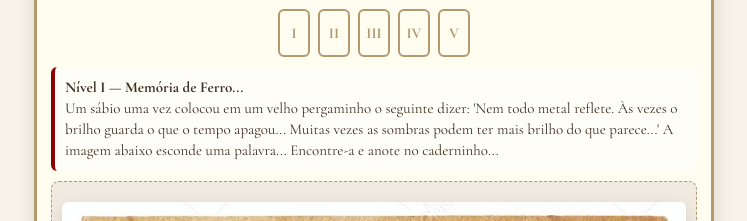
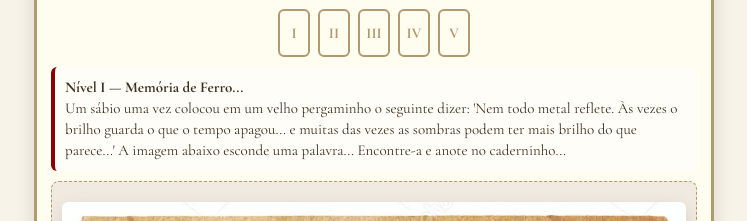
Before and after one commit to MisteriousCreator/ecosdocarmim, a plain HTML site: page index.html in a window 1280 px wide. Shown: the part 123-344 px from the top of the page, without its empty margins (266-1013 px from the left). Drawn offline with nearby package versions, Linux system fonts and the light colour scheme.

Commit message:
mudanças nos textos do enigma II

```diff
--- a/index.html
+++ b/index.html
@@ -84,21 +84,20 @@ const levels = [
   {
     id: 1,
     title: "Nível I — Memória de Ferro...",
-    clue: "Um sábio uma vez colocou em um velho pergaminho o seguinte dizer: 'Nem todo metal reflete. Às vezes o brilho guarda o que o tempo apagou... Muitas vezes as sombras podem ter mais brilho do que parece...' A imagem abaixo esconde uma palavra... Encontre-a e anote no caderninho...",
+    clue: "Um sábio uma vez colocou em um velho pergaminho o seguinte dizer: 'Nem todo metal reflete. Às vezes o brilho guarda o que o tempo apagou... e muitas das vezes as sombras podem ter mais brilho do que parece...' A imagem abaixo esconde uma palavra... Encontre-a e anote no caderninho...",
     type: "image",
     media: "media/forja.jpeg",
     placeholder: "palavra (minúsculas)",
     answer: answers.level1,
-    hint: "Dica: Use suas habilidades de fotografia 📸, as vezes as respostas estão nos detalhes... e certos detalhes precisam de mais contraste..."
+    hint: "Use suas habilidades de fotografia 📸, as vezes as respostas estão nos detalhes... e certos detalhes precisam de mais contraste..."
   },
   {
     id: 2,
     title: "Nível II — O Conto da Fênix",
-    clue: "Entre as páginas chamuscadas, havia um bilhete do ferreiro, ainda com cheiro de cinza:<br><br><i>“Nem todo fim é cinza. Às vezes, o que arde não morre... apenas muda de forma. Quando a dor queima, o amor forja asas, e o que era ferro vira chama. A fênix não teme o fogo... ela o chama pelo nome e renasce. Dizem que, se as palavras certas forem alinhadas, o ciclo se completa.”</i><br><br>As palavras escondem uma frase. Descubra o que o ferreiro quis dizer antes de desaparecer.",
-    type: "inpage",
+    clue: "Entre as páginas chamuscadas, havia um bilhete do ferreiro, ainda com cheiro de cinza:<br><br><i>Guardei meu último suspiro neste papiro queimado.<br><br>Nem todo fim é cinza, meu jovem. Às vezes, o que arde não morre, apenas se transforma pela força do que é real.<br><br>O amor é o único fogo que não consome; ele forja as asas. É o que permite <strong>OUTRA</strong> vez a dor queimar... e o coração resistir.<br><br>Somente quando se aceita a perda e se entrega a dor, o que era ferro vira chama. Nisso consiste a <strong>VIDA</strong>.<br><br>A Fênix não teme o fogo... ela o chama pelo nome e renasce.<br><br>Lembre-se: se as palavras certas forem alinhadas, o ciclo se completa com o maior de todos os sentimentos.</i><br><br>As palavras escondem uma frase. Descubra o que o ferreiro quis dizer antes de desaparecer.",    type: "inpage",
     placeholder: "frase (sem espaços, minúsculas)",
     answer: "outravida",
-    hint: "Dica: A ave carmesim contém uma caracteristica atrelada a nossa conexão... a resposta está nesta leve subjetvidade"
+    hint: "A ave carmesim contém uma caracteristica atrelada a nossa conexão... a resposta está nesta leve subjetvidade"
   },
   {
     id: 3,
@@ -108,7 +107,7 @@ const levels = [
     media: "media/diario.pdf",
     placeholder: "palavra (minúsculas)",
     answer: answers.level3,
-    hint: "Dica: Algumas vezes, o que procuramos está no começo... leia as primeiras letras de cada linha."
+    hint: "Algumas vezes, o que procuramos está no começo... leia as primeiras letras de cada linha."
   },
   {
     id: 4,
@@ -118,7 +117,7 @@ const levels = [
     media: null,
     placeholder: "frase (sem espaços)",
     answer: answers.level4,
-    hint: "Dica: usa um decifrador ROT-7 online e cola o texto do enigma."
+    hint: "Usa um decifrador ROT-7 online e cola o texto do enigma."
   },
   {
     id: 5,
@@ -128,7 +127,7 @@ const levels = [
     media: null,
     placeholder: "palavra final (minúsculas)",
     answer: answers.level5,
-    hint: "Dica: a ordem é a história: o que forjou → o que ecoou → o que escreveu → o que o universo marcou (7)."
+    hint: "A ordem é a história: o que forjou → o que ecoou → o que escreveu → o que o universo marcou (7)."
   }
 ];
 
```
